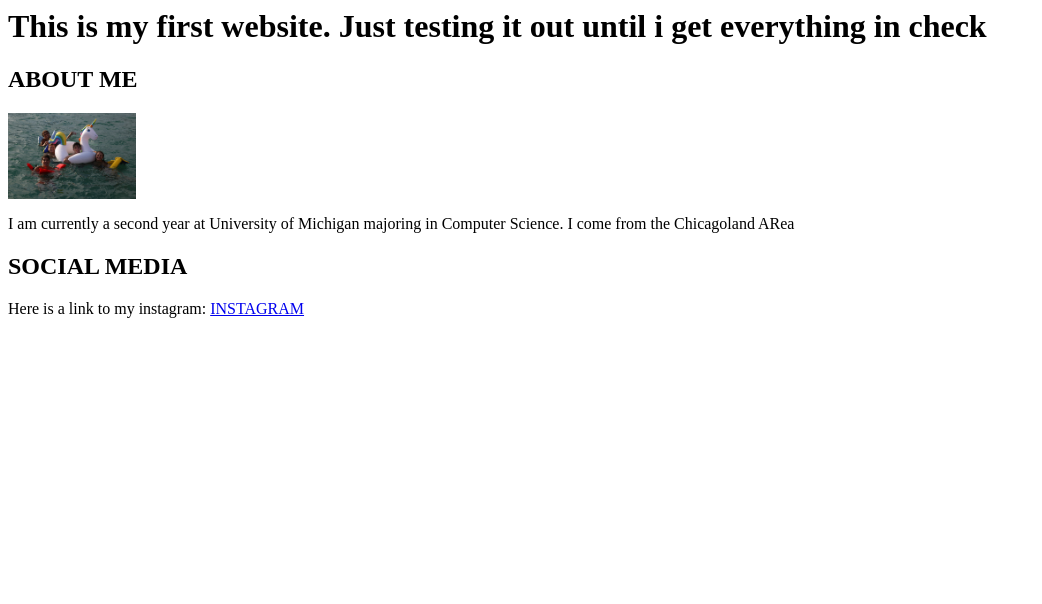
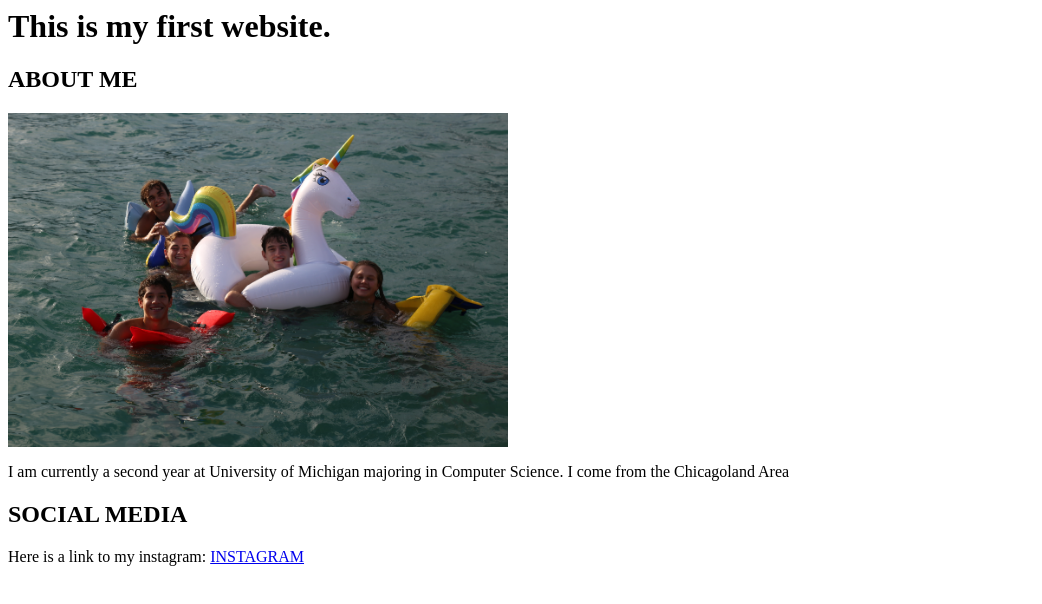
Before and after one commit to johnschw/johnschw.github.io, a plain HTML site: page home.html in a window 1280 px wide. Shown: the whole page, without its empty margins (0-1042 px from the left). Drawn offline with Linux system fonts and the light colour scheme.

Commit message:
Update home.html

```diff
--- a/home.html
+++ b/home.html
@@ -5,10 +5,10 @@
 </head>
 
 <body>
-  <h1>This is my first website. Just testing it out until i get everything in check</h1>
+  <h1>This is my first website.</h1>
   <h2>ABOUT ME</h2>
-  <img src="1C09D2FC-9DF9-4405-A7BA-A080C5AFA7E5.jpeg" alt="picture of me" style="width:128px;height=128px;">
-    <p>I am currently a second year at University of Michigan majoring in Computer Science. I come from the Chicagoland ARea</p>
+  <img src="1C09D2FC-9DF9-4405-A7BA-A080C5AFA7E5.jpeg" alt="picture of me" style="width:500px;height=500px;">
+    <p>I am currently a second year at University of Michigan majoring in Computer Science. I come from the Chicagoland Area</p>
   <h2>SOCIAL MEDIA</h2>
   <p>Here is a link to my instagram: <a href="https://www.instagram.com/john___schwartz/?hl=en" target="_blank"> INSTAGRAM</a></p>
 </body>
```
